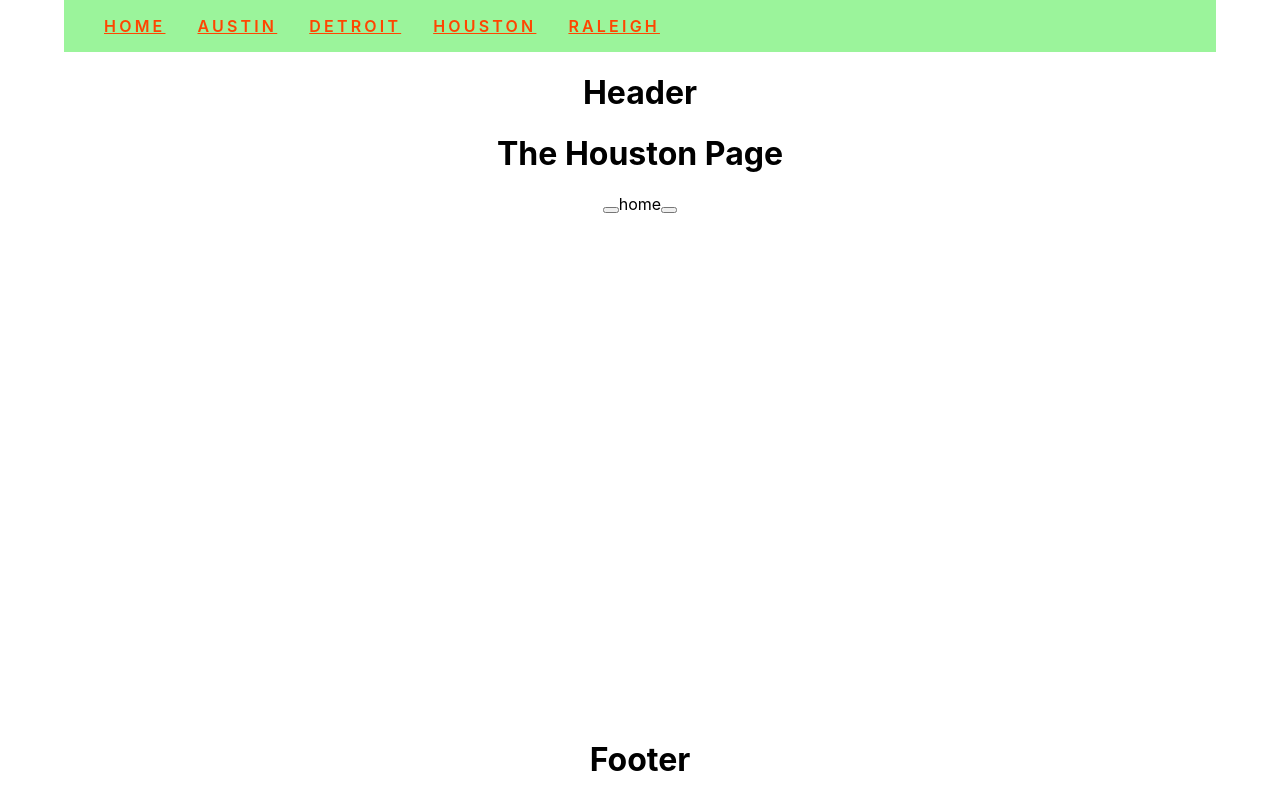
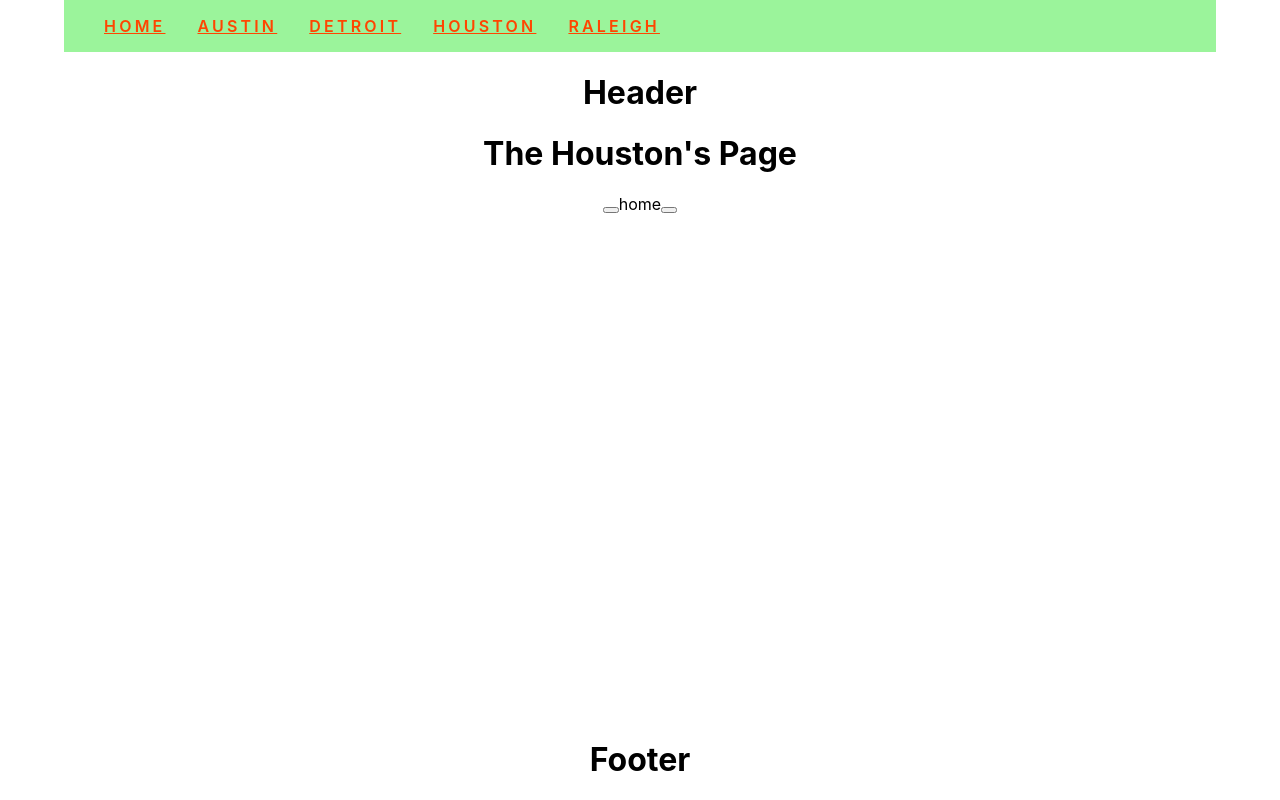
Before and after one commit to jakerwalton/Project_3_Frontend, a React (Create React App) app: page /houston in a window 1280 px wide. Built offline with nearby package versions, Linux system fonts and the light colour scheme.

Commit message:
cards in citiess

```diff
--- a/src/pages/Houston.js
+++ b/src/pages/Houston.js
@@ -5,7 +5,7 @@ import Card from "../components/Restaurant-card";
 function Houston(props) {
     return (
         <div>
-        <h1>The Houston Page</h1>
+        <h1>The Houston's Page</h1>
         <Card />
         </div>
     );
```
